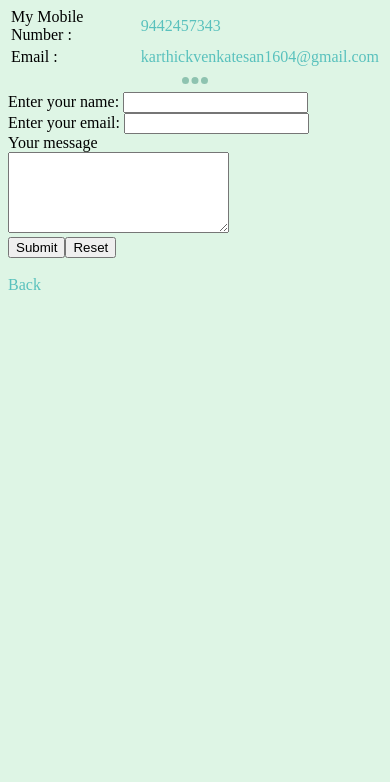
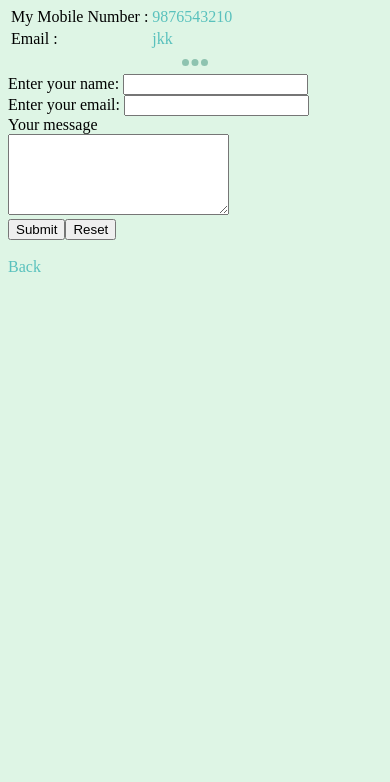
Before and after one commit to johnnykarthi/CV, a plain HTML site: page contact.html in a window 390 px wide. Shown: the part 62-844 px from the top of the page. Drawn offline with Linux system fonts and the light colour scheme.

Commit message:
changed mail and mobile number

```diff
--- a/contact.html
+++ b/contact.html
@@ -12,11 +12,11 @@
     <table>
         <tr>
             <td>My Mobile Number :</td>
-            <td><a href="">9442457343</a></td>
+            <td><a href="">9876543210</a></td>
         </tr>
         <tr>
             <td>Email :</td>
-            <td> <a href="">karthickvenkatesan1604@gmail.com</a></td>
+            <td> <a href="">jkk</a></td>
 
         </tr>
     </table>
```
